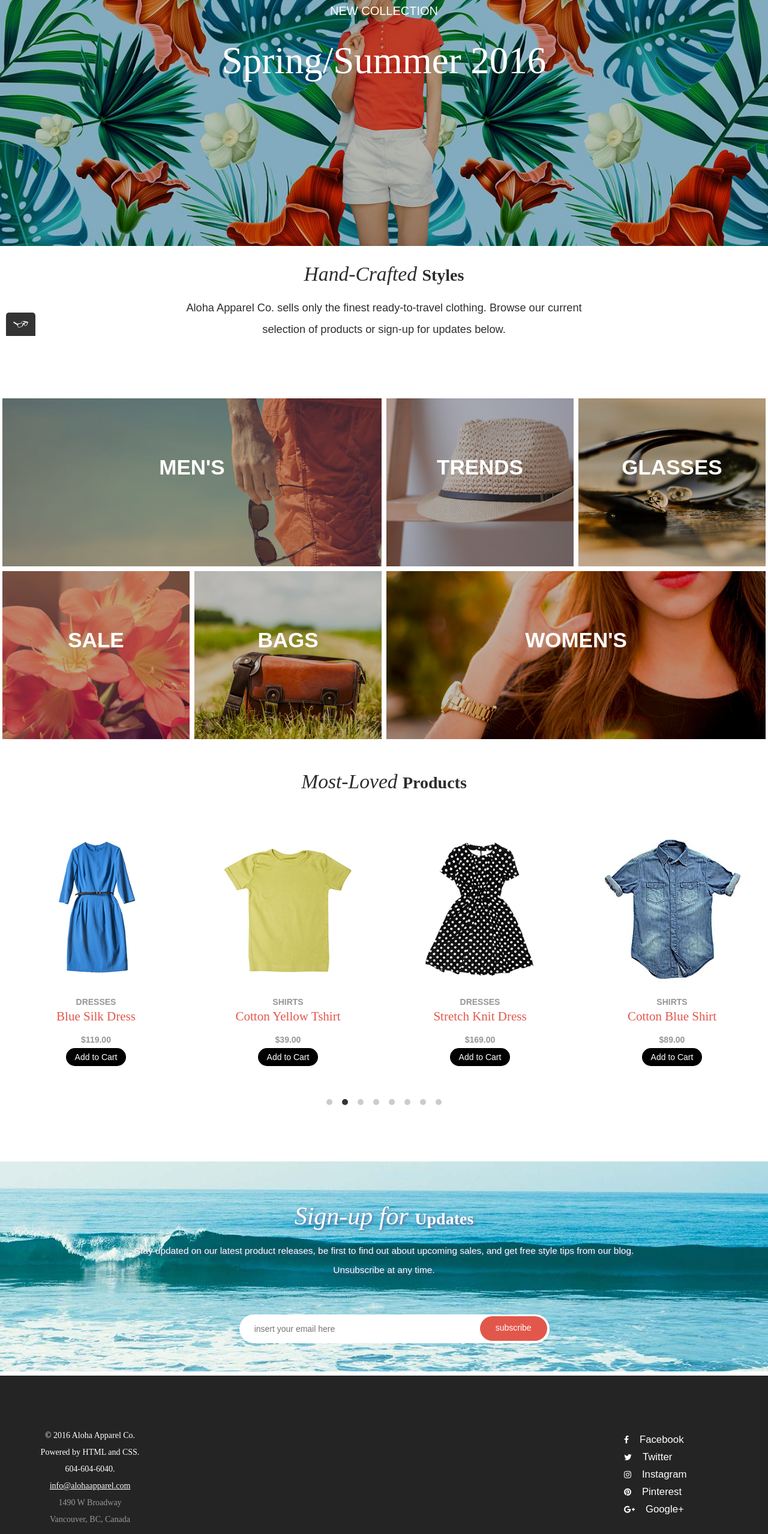
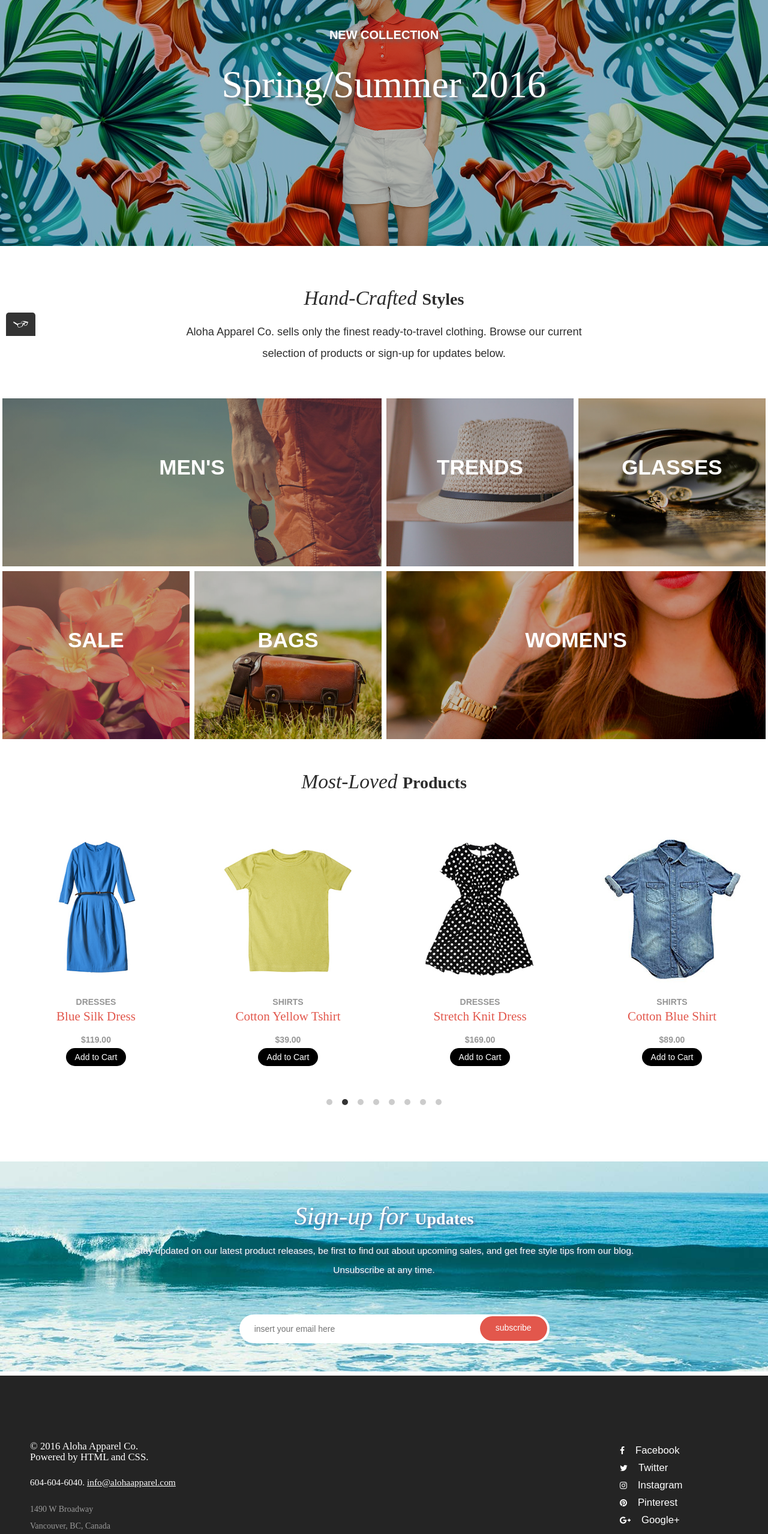
Before and after one commit to yousefhad/Aloha-Project-1, a plain HTML site: page index.html in a window 1280 px wide. Shown: the part 240-2797 px from the top of the page at 60% size. Drawn offline with nearby package versions, Linux system fonts and the light colour scheme; some packages are replaced by stand-ins of ours; a web font is replaced by a local one.

Commit message:
fix the footer

```diff
--- a/css/style.css
+++ b/css/main.css
@@ -1,3 +1,5 @@
+
+
         /*---------------------------*/
 
 .screen-reader-text {
@@ -171,9 +173,7 @@ a:hover {
     color: #b64036;
 }
 
-p {
-    text-align: center;
-}
+
 
 
 /* --------- */
@@ -230,14 +230,14 @@ p {
     align-self: flex-start;
     order: 1;
     height: 4rem;
-    width: 5rem;
+    width: 6rem;
 }
 
 .cart {
     align-self: flex-end;
     order: 2;
-    width: 3rem;
-    height: 3rem;
+    width: 55px;
+    height: 55px;
     display: flex;
     flex-flow: row;
     max-width: 10%;
@@ -251,12 +251,17 @@ p {
     display: none;
     font-size: 0.9rem;
     font-weight: bold;
-    height: 20px;
-    width: 20px;
+    height: 22px;
+    width: 22px;
+    line-height: 22px;
+    text-align: center;
     padding-left: 0.3rem;
     padding-bottom: 0.8rem;
-    position: absolute;
-    bottom: 35px;
+   position: absolute;
+    bottom: 25px;
+    left: 40px;
+
+
 }
 
 .logo img {
@@ -267,7 +272,7 @@ p {
 
 .contain1head {
     height:100px;
-    background-color: rgba(255, 255, 255, 0.7);
+    background-color: rgb(255, 255, 255);
     position: fixed;
     z-index: 100;
     width: 100%;
@@ -294,11 +299,15 @@ p {
 /*---------banner---------*/
 
 .collection {
-    font-size: 2rem;
+    font-size: 1.3rem;
+    padding-top: 40px;
+    font-weight: 700;
 }
 
 .sprin {
-    font-size: 3rem;
+    font-size: 2.6rem;
+    font-weight: 500;
+    font-family: 'Playfair Display Web', serif;
 }
 
 .sect-banner {
@@ -321,7 +330,7 @@ p {
     text-align: center;
     width: 100%;
     position: absolute;
-    font-weight: 500;
+      text-shadow: 4px 4px 5px rgba(100, 100, 100, 0.9);
 }
 
 .collection {
@@ -337,8 +346,8 @@ p {
 /*---------------about---------------*/
 
 .detail-text {
-    padding-top: 10px;
-    height: 150px;
+    padding-top: 50px;
+    height: 200px;
     text-align: center;
     margin: auto;
 }
@@ -533,13 +542,16 @@ input[type="submit"]:hover, input[type="submit"]:focus {
     width: 100%;
 }
 
-.copyright {
+
+.copyright p {
+    font-size: 1.2rem;
     padding-top: 30px;
+
 }
 
 .footer {
     background-color: #242424;
-    height: 250px;
+    height: 300px;
     padding: 0 50px;
     font-family: 'Playfair Display Web';
 }
@@ -548,8 +560,9 @@ input[type="submit"]:hover, input[type="submit"]:focus {
     color: white;
 }
 
-.contact {
-    line-height: 2;
+.the-address{
+margin-top:15px;
+margin-bottom: 15px;
 }
 
 .the-address p {
@@ -557,13 +570,26 @@ input[type="submit"]:hover, input[type="submit"]:focus {
 }
 
 .info {
-    padding-bottom: 40px;
-    width: 200px;
+
+    width: 300px;
+    text-align: center;
 }
+.fa
+{
 
+    margin-left:8px;
+}
+#mid-line{
+    margin-top: -45px;
+    margin-bottom: 10px;
+}
 .social-links li {
     padding-bottom: 10px;
     padding-right: 35px;
+}
+
+.social{
+    bottom:30px;
 }
 
 .social li a {
@@ -577,6 +603,7 @@ input[type="submit"]:hover, input[type="submit"]:focus {
     list-style: none;
 }
 
+
 .footer a {
     color: white;
     line-height: 1.7;
@@ -586,21 +613,16 @@ input[type="submit"]:hover, input[type="submit"]:focus {
     color: #b64036;
 }
 
-.social-media {
-    padding-top: 30px;
-    width: 200px;
-    height: 230px;
-}
 
 .social-media ul li {
     display: inline-block;
 }
 
 .social-media {
-    height: 5px;
-    padding-top: 0;
-    margin-top: -40px;
-    padding-left: 60px;
+
+   width: 200px;
+    margin-top: -20px;
+    padding-left: 45px;
 }
 
 .n-name {
@@ -614,6 +636,8 @@ input[type="submit"]:hover, input[type="submit"]:focus {
     font-size: 16px;
 
     /*************------------ Header --------------*********/
+
+
  .contain1head{
 
         flex-wrap: nowrap;
@@ -775,15 +799,19 @@ input[type="submit"]:hover, input[type="submit"]:focus {
         height: 600px;
         margin-top: 30px;
     }
-    /*Footer */
+    /*------------Footer--------- */
+   .info{
+       text-align: left;
+
+   }
     .footer {
         height: 350px;
         text-align: left;
         display: flex;
         justify-content: space-between;
     }
-    .social {
-        margin-top: -8px;
+    ul.social {
+
         padding-right: 2rem;
     }
     .n-name {
@@ -805,6 +833,11 @@ input[type="submit"]:hover, input[type="submit"]:focus {
         flex-flow: row;
         justify-content: space-between;
     }
+
+    .contact{
+        font-size: 1.1rem;
+    }
+
     /* ---------------- Desktop ---------------*/
     @media only screen and (min-width: 1240px) {
         /*************------------ Header --------------*********/
@@ -821,8 +854,8 @@ input[type="submit"]:hover, input[type="submit"]:focus {
             font-size: 1rem;
             height: 25px;
             width: 25px;
-            padding-left: 0.5rem;
-            position: absolute;
+           left: 70px;
+
         }
         .cart {
             width: 62px;
--- a/index.html
+++ b/index.html
@@ -8,7 +8,7 @@
     <title>Aloha Shop</title>
     <link rel="stylesheet" href="./css/flickity.min.css">
     <link rel="stylesheet" href="./css/reset.css">
-    <link rel="stylesheet" href="./css/style.css">
+    <link rel="stylesheet" href="./css/main.css">
     <link rel="stylesheet" href="https://maxcdn.bootstrapcdn.com/font-awesome/4.5.0/css/font-awesome.min.css">
 </head>
 
@@ -151,7 +151,7 @@
             <div class="info" id="info">
                 <div class="copyright">
                     <p>© 2016 Aloha Apparel Co.</p>
-                    <p>Powered by HTML and CSS.</p>
+                    <p id="mid-line" >Powered by HTML and CSS.</p>
                 </div>
                 <div class="contact ">
                     <p>604-604-6040. <a href="mailto:info@alohaapparel.com">info@alohaapparel.com</a></p>
@@ -174,7 +174,6 @@
     </footer>
     <script src="https://code.jquery.com/jquery-3.1.0.min.js"></script>
     <script src="./js/flickity.pkgd.min.js"></script>
-    <script src="./js/bg-lazyload.js"></script>
     <script src="./js/essen.js"></script>
     <script src="./js/tota11y.min.js"></script>
 </body>
```
